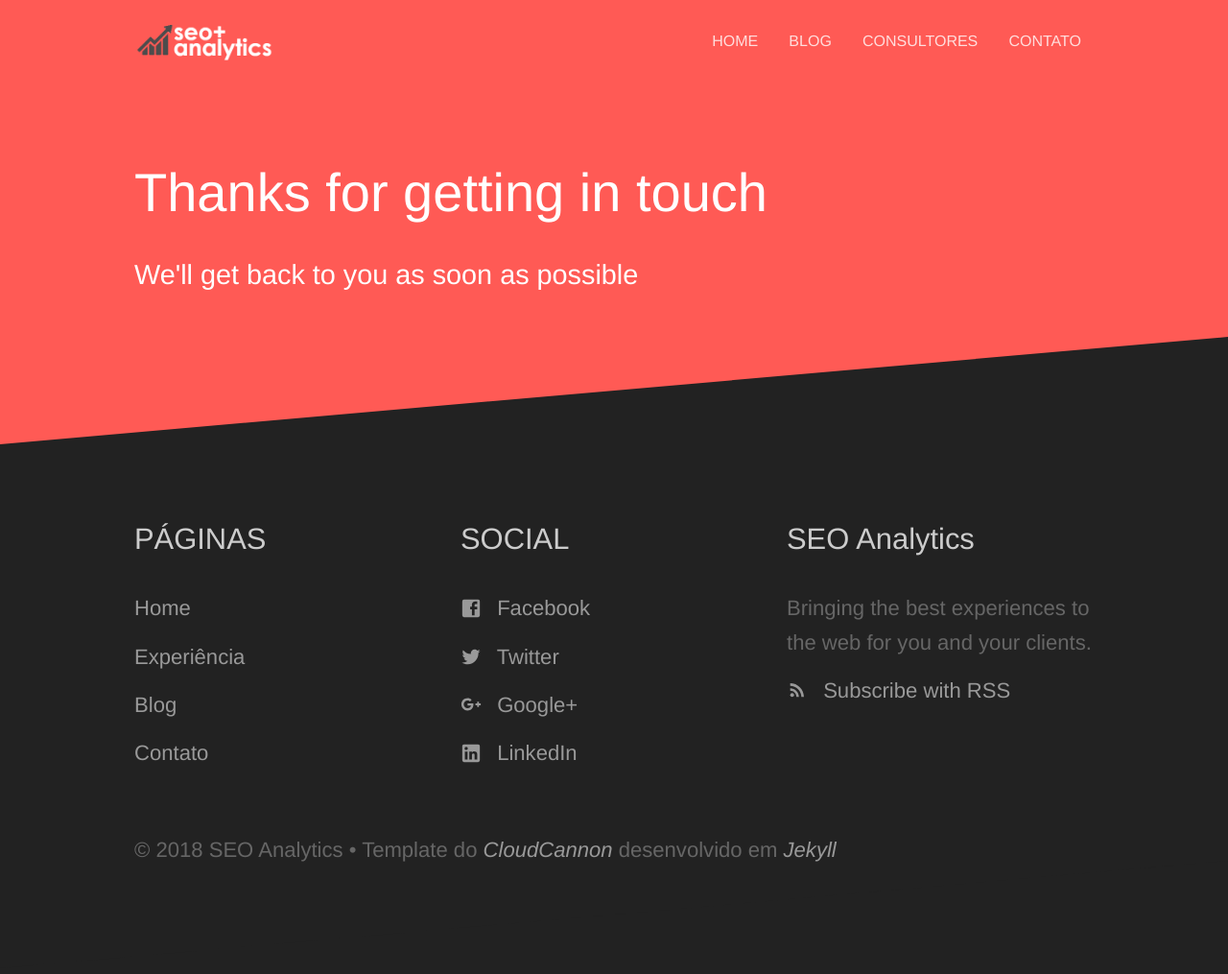
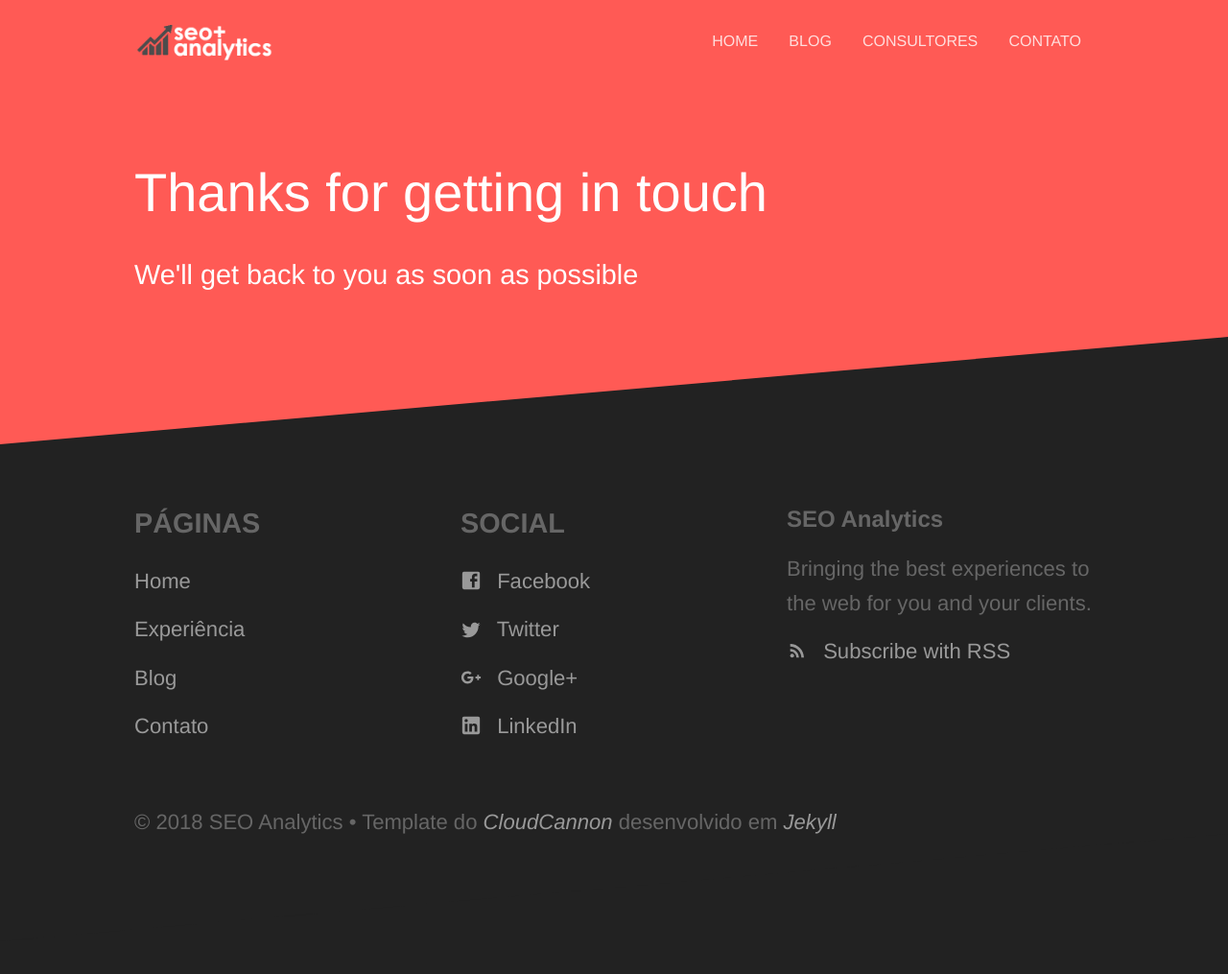
Before and after one commit to seoanalytics/seoanalytics.github.io, a Jekyll site: the page built from contact-success.html, in a window 1280 px wide. Shown: the whole page at 96% size. Built offline with Jekyll 4.4.1, drawn with Linux system fonts in a browser that asks for light colours; after the commit the page ends 987 px from its top, so only the background shows below that.

Commit message:
Updated '_layouts/default.html' via CloudCannon

```diff
--- a/_layouts/default.html
+++ b/_layouts/default.html
@@ -40,7 +40,7 @@
 					{% for column in site.data.footer %}
 						<ul class="footer-links">
 							<li>
-								<h2>{{ column.title }}</h2>
+								<h3>{{ column.title }}</h3>
 							</li>
 							{% for link in column.links %}
 								<li>
@@ -58,7 +58,7 @@
 
 					<ul class="footer-links">
 						<li>
-							<h2>{{ site.data.company.title }}</h2>
+							<h4>{{ site.data.company.title }}</h4>
 						</li>
 						<li>{{ site.data.company.description }}</li>
 						<li><a href="{{ site.baseurl }}/feed.xml">{% include social-icon.html icon="RSS" %} Subscribe with RSS</a></li>
```
